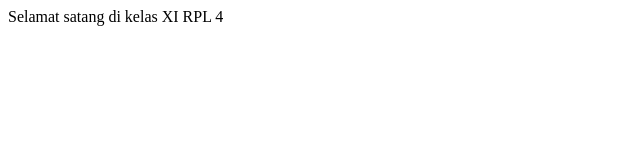
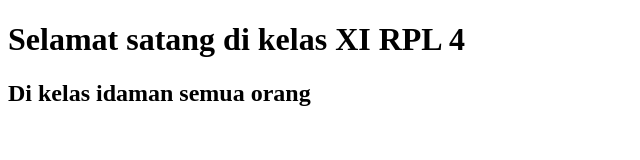
Before and after one commit to ferdianadamaldafii/11rpl4, a plain HTML site: page index.html in a window 1280 px wide. Shown: the whole page, without its empty margins (0-640 px from the left). Drawn offline with Linux system fonts and the light colour scheme.

Commit message:
Update index.html

```diff
--- a/index.html
+++ b/index.html
@@ -6,7 +6,8 @@
     <title>Web Pertama XI RPL 4</title>
 </head>
 <body>
-    <hi>Selamat satang di kelas XI RPL 4<hi>
+    <h1>Selamat satang di kelas XI RPL 4<h1>
+        <h2>Di kelas idaman semua orang<h2>
 
 </body>
 </html>
```
